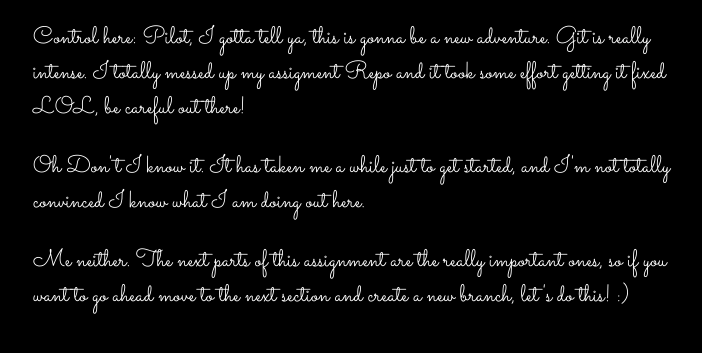
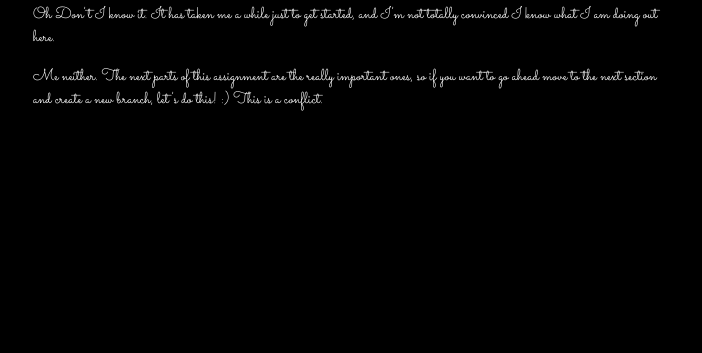
Before and after one commit to bigjake8/communication-log, a plain HTML site: page index.html in a window 1280 px wide. Shown: the part 217-570 px from the top of the page, without its empty margins (287-989 px from the left). Drawn offline with Linux system fonts and the light colour scheme.

Commit message:
changed font size to 100 and added a line

```diff
--- a/index.html
+++ b/index.html
@@ -20,6 +20,7 @@
       Me neither. The next parts of this assignment are the really important
       ones, so if you want to go ahead move to the next section and create a new
       branch, let's do this! :)
+       This is a conflict.
     </p>
   </body>
 </html>
--- a/style.css
+++ b/style.css
@@ -2,6 +2,6 @@ body {
     color: white;
     background-color: black;
     font-family: 'Sacramento', cursive;
-    font-size: 150%;
+    font-size: 100%;
     margin: 5em 25%;
 }
```
